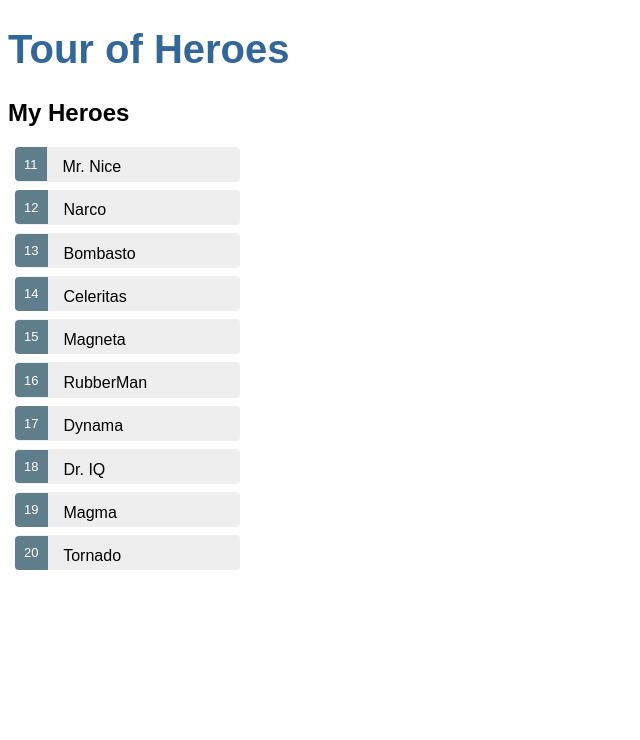
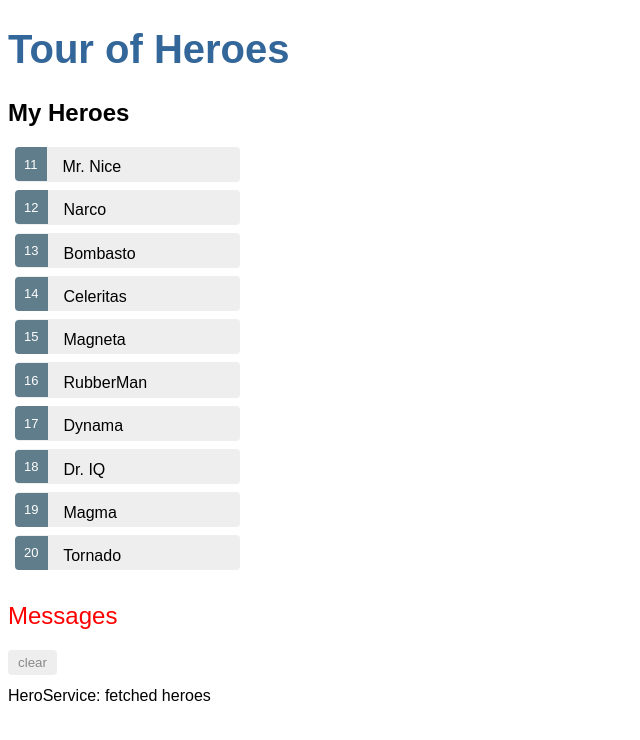
Before and after one commit to luizalbsilva/angular-tour-of-heroes, an Angular app: page / in a window 1280 px wide. Shown: the top 740 px of the page, without its empty margins (0-640 px from the left). Built offline with nearby package versions, Linux system fonts and the light colour scheme.

Commit message:
Serviço de mensagens

```diff
--- a/src/app/app.component.html
+++ b/src/app/app.component.html
@@ -1,3 +1,4 @@
 <h1>{{title}}</h1>
 
 <app-heroes></app-heroes>
+<app-messages></app-messages>
--- a/src/app/app.module.ts
+++ b/src/app/app.module.ts
@@ -4,13 +4,15 @@
 
 import { AppComponent } from './app.component';
 import { HeroesComponent } from './heroes/heroes.component';
-import { HeroDetailComponent } from './hero-detail/hero-detail.component'; // NgModel lives here
+import { HeroDetailComponent } from './hero-detail/hero-detail.component';
+import { MessagesComponent } from './messages/messages.component'; // NgModel lives here
 
 @NgModule({
   declarations: [
     AppComponent,
     HeroesComponent,
-    HeroDetailComponent
+    HeroDetailComponent,
+    MessagesComponent
   ],
   imports: [
     BrowserModule,
--- a/src/app/hero.service.ts
+++ b/src/app/hero.service.ts
@@ -4,12 +4,16 @@
 import { Hero } from './hero';
 import { HEROES } from './mock-heroes';
 
+import { MessageService } from './message.service';
+
 @Injectable({
   providedIn: 'root'
 })
 export class HeroService {
 	getHeroes(): Observable<Hero[]> {
+		this.messageService.add('HeroService: fetched heroes');
 		return of(HEROES);
 	};
-  constructor() { }
+
+	constructor(private messageService : MessageService) { }
 }
--- /dev/null
+++ b/src/app/message.service.ts
@@ -0,0 +1,18 @@
+import { Injectable } from '@angular/core';
+
+@Injectable({
+  providedIn: 'root'
+})
+export class MessageService {
+	messages: string[] = [];
+
+	add(message: string) {
+		this.messages.push(message);
+	}
+
+	clear() {
+		this.messages = [];
+	}
+
+	constructor() { }
+}
--- /dev/null
+++ b/src/app/messages/messages.component.css
@@ -0,0 +1,34 @@
+/* MessagesComponent's private CSS styles */
+h2 {
+	color: red;
+	font-family: Arial, Helvetica, sans-serif;
+	font-weight: lighter;
+}
+body {
+	margin: 2em;
+}
+body, input[text],  button {
+	color: crimson;
+	font-family: Cambria, Georgia;
+}
+button.clear {
+	font-family: Arial;
+	background-color: #eee;
+	border: none;
+	padding: 5px 10px;
+	border-radius: 4px;
+	cursor: pointer;
+	cursor: hand;
+}
+button:hover {
+	background-color: #cfd8dc;
+}
+button:disabled {
+	background-color: #eee;
+	color: #aaa;
+	cursor: auto;
+}
+button.clear {
+	color: #888;
+	margin-bottom: 12px;
+}
--- /dev/null
+++ b/src/app/messages/messages.component.html
@@ -0,0 +1,5 @@
+<div *ngIf="messageService.messages.length">
+	<h2>Messages</h2>
+	<button class="clear" (click)="messageService.clear()">clear</button>
+	<div *ngFor="let message of messageService.messages">{{message}}</div>
+</div>
--- /dev/null
+++ b/src/app/messages/messages.component.ts
@@ -0,0 +1,16 @@
+import { Component, OnInit } from '@angular/core';
+import { MessageService } from '../message.service';
+
+@Component({
+  selector: 'app-messages',
+  templateUrl: './messages.component.html',
+  styleUrls: ['./messages.component.css']
+})
+export class MessagesComponent implements OnInit {
+
+	constructor(public messageService: MessageService) { }
+
+	ngOnInit() {
+	}
+
+}
```
Also changed, not shown: 2 other files (tests, documents, lock files or other folders).
